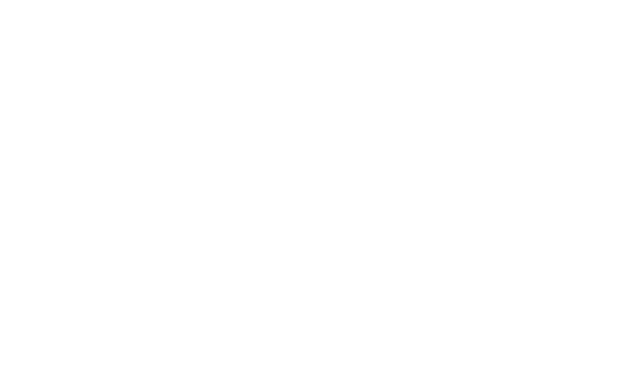
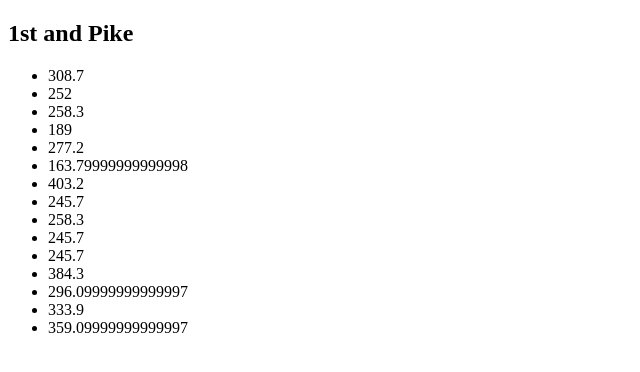
Before and after one commit to bishang/cookie-stand, a plain HTML site: page sales.html in a window 1280 px wide. Shown: the whole page, without its empty margins (0-640 px from the left). Drawn offline with Linux system fonts and the light colour scheme.

Commit message:
added function to add html

```diff
--- a/app.js
+++ b/app.js
@@ -9,7 +9,7 @@ var firstPike = {
   avgCookieSale: 6.3,
   cookiesPerHour: [],
   custPerHour: function(minCust, maxCust) {
-    return Math.random() * (this.maxCust - this.minCust) + this.minCust;
+    return Math.floor(Math.random() * (this.maxCust - this.minCust) + this.minCust);
   },
   cookiesPurchased: function() {
     return this.custPerHour() * this.avgCookieSale}
@@ -18,6 +18,25 @@ var firstPike = {
 for(var i = 0; i < hours.length; i++) {
   firstPike.cookiesPerHour.push(firstPike.cookiesPurchased());
 }
+
+function makeHTML() {
+  var container = document.createElement('div');
+  container.innerHTML = '<h2>' + firstPike.location + '</h2>';
+  document.body.appendChild(container);
+
+  var list = document.createElement('ul');
+  var listArr = []
+
+  for (var i = 0; i < firstPike.cookiesPerHour.length; i++) {
+    listArr.push('<li>' + firstPike.cookiesPerHour[i] + '</li>');
+  }
+
+  var fullList = listArr.join('');
+  list.innerHTML = fullList;
+  document.body.appendChild(list);
+}
+
+makeHTML()
 
 var seatacAirport = {
   location: 'SeaTac Airport',
--- a/sales.html
+++ b/sales.html
@@ -6,6 +6,7 @@
 
 <body>
 
+<script src="app.js"></script>
 </body>
 
 </html>
```
